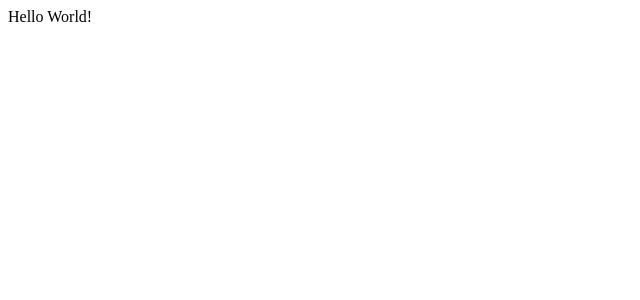
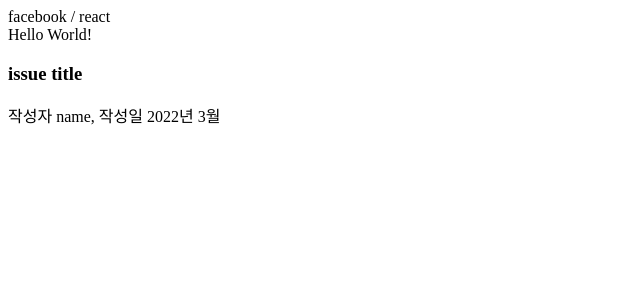
Before and after one commit to eatdrink0507/week3-task, a React (Create React App) app: page / in a window 1280 px wide. Shown: the top 300 px of the page, without its empty margins (0-640 px from the left). Built offline with nearby package versions, Linux system fonts and the light colour scheme.

Commit message:
Feat Header

```diff
--- a/src/App.tsx
+++ b/src/App.tsx
@@ -1,7 +1,17 @@
 import React from 'react';
+import Header from './components/Header';
+import List from './components/List';
 
 function App() {
-  return <div>Hello World!</div>;
+  return (
+    <>
+      <Header />
+      <div>Hello World!</div>
+      <div>
+        <List />
+      </div>
+    </>
+  );
 }
 
 export default App;
--- a/src/components/Header/index.tsx
+++ b/src/components/Header/index.tsx
@@ -1,7 +1,7 @@
 import React from 'react';
 
 const Header = () => {
-  return <div>Header</div>;
+  return <header>facebook / react</header>;
 };
 
 export default Header;
--- /dev/null
+++ b/src/components/List/index.tsx
@@ -0,0 +1,8 @@
+export default function List() {
+  return (
+    <div>
+      <h3>issue title</h3>
+      <span>작성자 name, 작성일 2022년 3월</span>
+    </div>
+  );
+}
--- /dev/null
+++ b/src/getIssues.tsx
@@ -0,0 +1 @@
+export default function getIssues() {}
```
Also changed, not shown: public/optimize.png (added), 1 other file (tests, documents, lock files or other folders).
